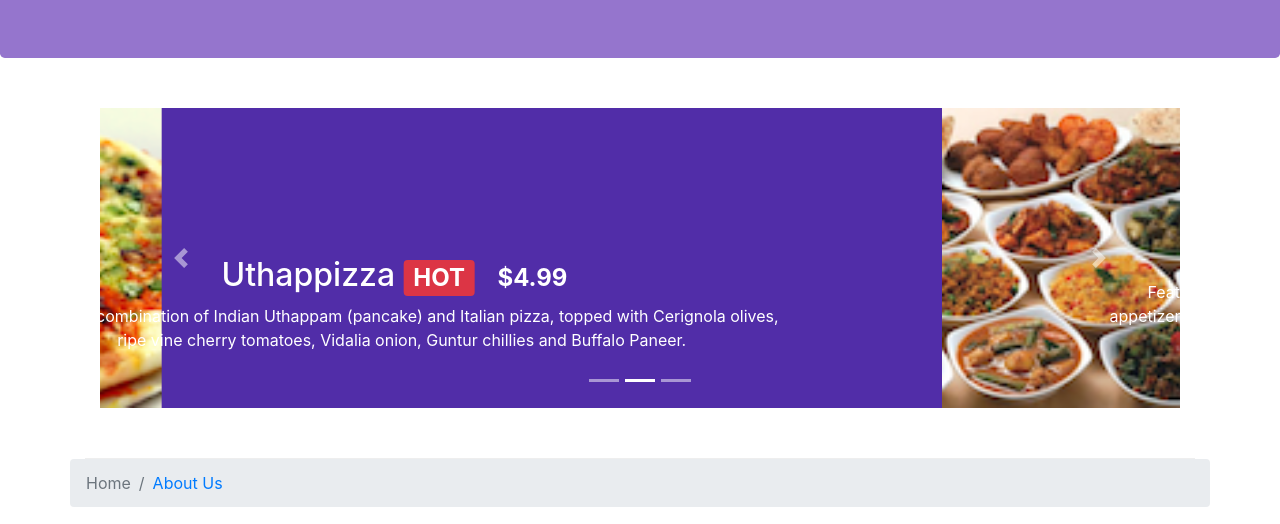
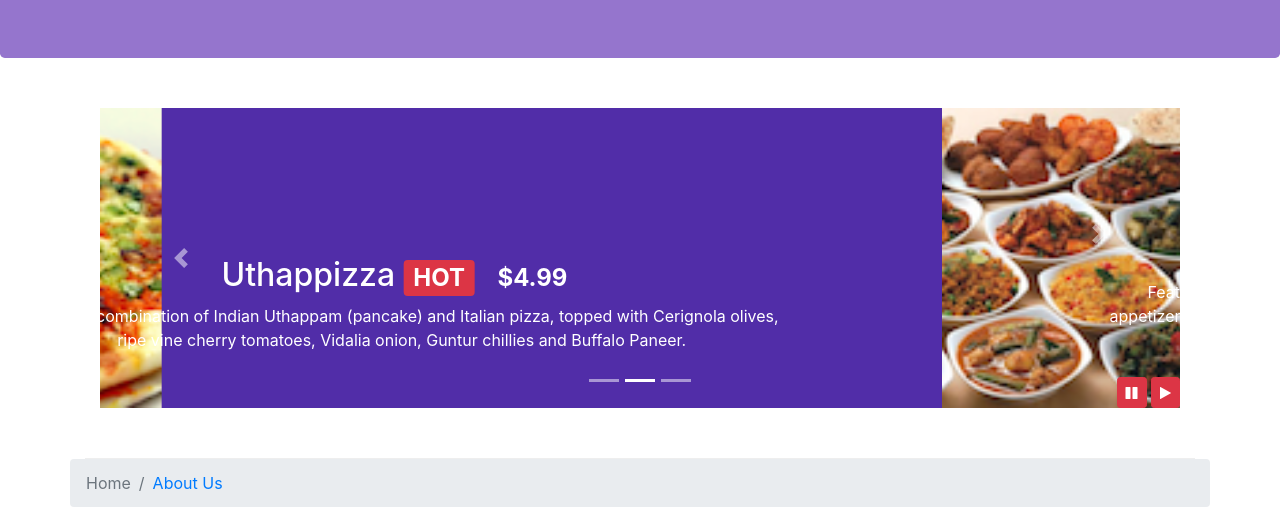
Before and after one commit to transistor1001/CourseraBootstrap4, a website: page index.html in a window 1280 px wide. Shown: the part 276-800 px from the top of the page. Drawn offline with nearby package versions, Linux system fonts and the light colour scheme.

Commit message:
Bootstrap JQuery

```diff
--- a/CSS/styles.css
+++ b/CSS/styles.css
@@ -52,3 +52,9 @@ z-index: 0;
     left: 0;
     min-height: 300px;
 }
+
+#carouselButton{
+ right: 0px;
+ position: absolute;
+ bottom: 0px;
+}
--- a/index.html
+++ b/index.html
@@ -218,9 +218,17 @@
                     <a class="carousel-control-prev" href="#mycarousel" role="button" data-slide="prev">
                         <span class="carousel-control-prev-icon"></span>
                     </a>
-                    <a class="carousel-control-next" href="#mycarousel" role="button" data-slide="next">
+                    <a class="carousel-control-next mb-5" href="#mycarousel" role="button" data-slide="next">
                         <span class="carousel-control-next-icon"></span>
                     </a>
+                    <div class="btn_group" id="carouselButton">
+                        <button class="btn btn-danger btn-sm" id="carousel-pause">
+                            <span class="fa fa-pause"></span>
+                        </button>
+                        <button class="btn btn-danger btn-sm" id="carousel-play">
+                            <span class="fa fa-play"></span>
+                        </button>
+                    </div>
                 </div>
             </div>
         </div>
@@ -336,13 +344,18 @@
         <script src="node_modules/jquery/dist/jquery.slim.min.js"></script>
         <script src="node_modules/popper.js/dist/umd/popper.min.js"></script>
         <script src="node_modules/bootstrap/dist/js/bootstrap.min.js"></script>
-        <!--
         <script>
             $(document).ready(function () {
-                $('[data-toggle="tooltip"]').tooltip();
+                $("#mycarousel").carousel({ interval: 2000 });
+                $("#carousel-pause").click(function () {
+                    $("#mycarousel").carousel('pause');
+                });
+                $("#carousel-play").click(function () {
+                    $("#mycarousel").carousel('cycle');
+                });
             });
         </script>
-        -->
+
 </body>
 
 </html>
```
